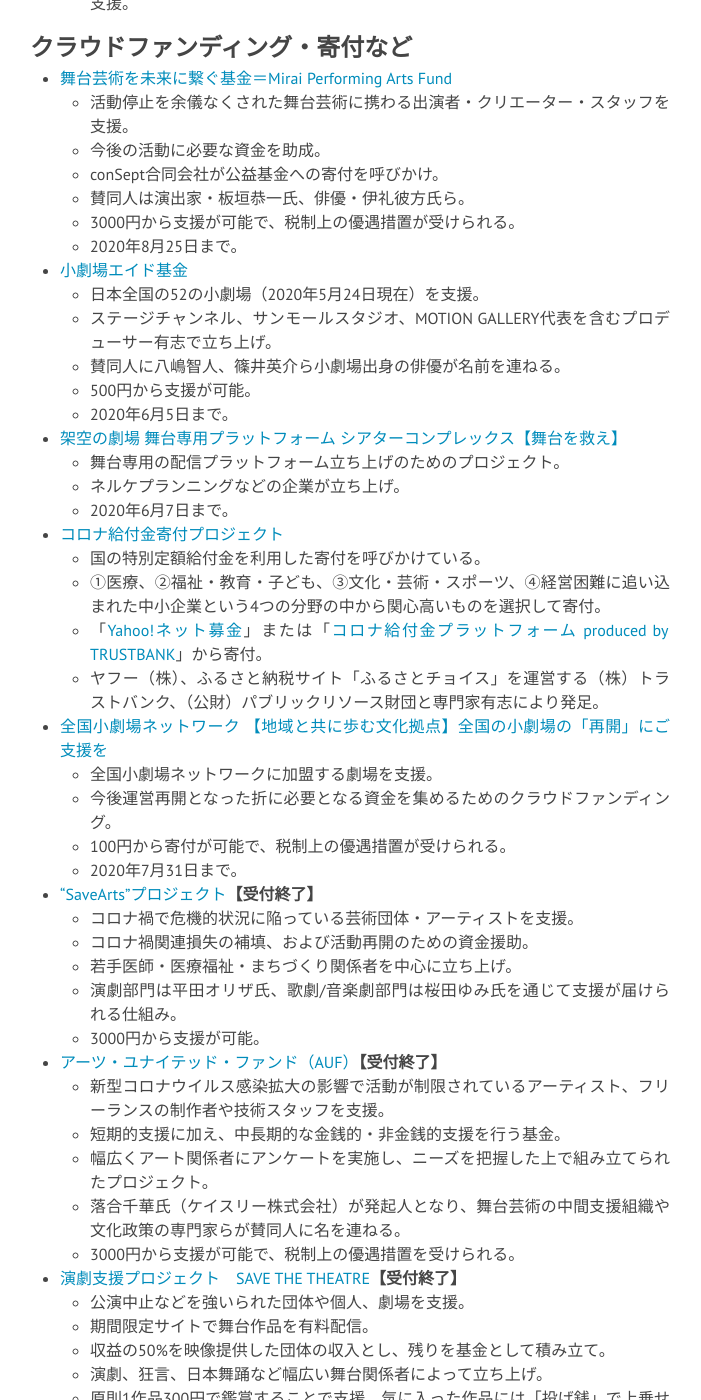
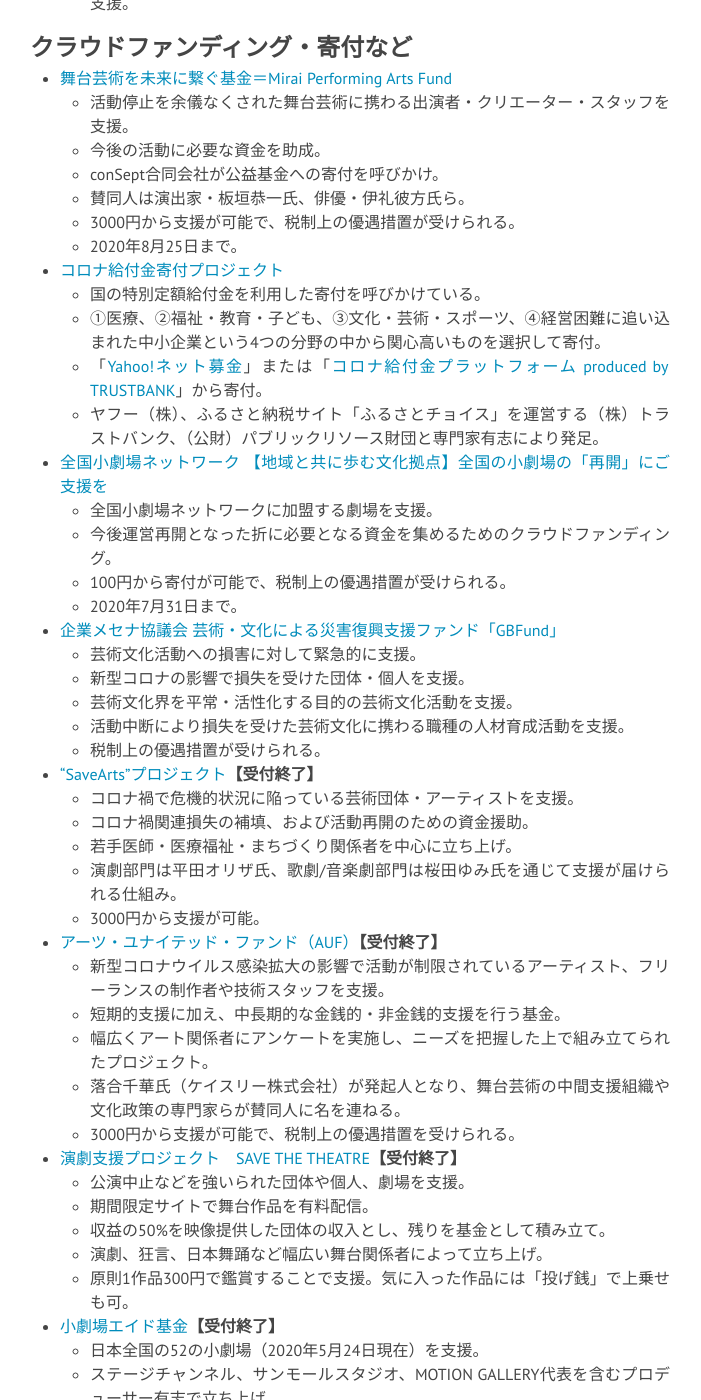
Before and after one commit to a-okuda/resources-for-artists, a Jekyll site: the page built from b_supporterts.md, in a window 1280 px wide and 1400 px high, scrolled down 1419 px. Shown: the whole window, without its empty margins (290-991 px from the left). Built offline with Jekyll 4.4.1, drawn with Linux system fonts in a browser that asks for light colours; nearby versions of some CDN libraries; some of the changed text lies outside the part shown.

Commit message:
Update b_supporterts.md

```diff
--- a/b_supporterts.md
+++ b/b_supporterts.md
@@ -40,17 +40,6 @@
 	* 賛同人は演出家・板垣恭一氏、俳優・伊礼彼方氏ら。
 	* 3000円から支援が可能で、税制上の優遇措置が受けられる。
 	* 2020年8月25日まで。
-* [小劇場エイド基金](https://motion-gallery.net/projects/shogekijo-aid?fbclid=IwAR2v4YVK3WYIhOrAySLHIPydeoQZ-JstRJZ04tBhmRFDHqLoT2EdxDHXawQ)
-	* 日本全国の52の小劇場（2020年5月24日現在）を支援。
-	* ステージチャンネル、サンモールスタジオ、MOTION GALLERY代表を含むプロデューサー有志で立ち上げ。
-	* 賛同人に八嶋智人、篠井英介ら小劇場出身の俳優が名前を連ねる。
-	* 500円から支援が可能。
-	* 2020年6月5日まで。
-
-* [架空の劇場 舞台専用プラットフォーム シアターコンプレックス【舞台を救え】](https://fanbeats.jp/collaboration/theater-complex?fbclid=IwAR2KNbt9_qxnTFcao3aFwdXdlXF8kgTEV4T9oFYXd2rWc6v5hB3S5cSbeuA)
-	* 舞台専用の配信プラットフォーム立ち上げのためのプロジェクト。
-	* ネルケプランニングなどの企業が立ち上げ。
-	* 2020年6月7日まで。
 
 * [コロナ給付金寄付プロジェクト](https://www.info.public.or.jp/corona-kifu)
 	* 国の特別定額給付金を利用した寄付を呼びかけている。
@@ -63,6 +52,13 @@
 	* 今後運営再開となった折に必要となる資金を集めるためのクラウドファンディング。
 	* 100円から寄付が可能で、税制上の優遇措置が受けられる。
 	* 2020年7月31日まで。
+
+* [企業メセナ協議会 芸術・文化による災害復興支援ファンド「GBFund」](https://culfun.mecenat.or.jp/grant/gbfund/h.html)
+	* 芸術文化活動への損害に対して緊急的に支援。
+	* 新型コロナの影響で損失を受けた団体・個人を支援。
+	* 芸術文化界を平常・活性化する目的の芸術文化活動を支援。
+	* 活動中断により損失を受けた芸術文化に携わる職種の人材育成活動を支援。
+	* 税制上の優遇措置が受けられる。
 
 * [“SaveArts”プロジェクト](https://readyfor.jp/projects/SaveArts)**【受付終了】**
 	* コロナ禍で危機的状況に陥っている芸術団体・アーティストを支援。
@@ -84,6 +80,16 @@
 	* 演劇、狂言、日本舞踊など幅広い舞台関係者によって立ち上げ。
 	* 原則1作品300円で鑑賞することで支援。気に入った作品には「投げ銭」で上乗せも可。
 
+* [小劇場エイド基金](https://motion-gallery.net/projects/shogekijo-aid?fbclid=IwAR2v4YVK3WYIhOrAySLHIPydeoQZ-JstRJZ04tBhmRFDHqLoT2EdxDHXawQ)**【受付終了】**
+	* 日本全国の52の小劇場（2020年5月24日現在）を支援。
+	* ステージチャンネル、サンモールスタジオ、MOTION GALLERY代表を含むプロデューサー有志で立ち上げ。
+	* 賛同人に八嶋智人、篠井英介ら小劇場出身の俳優が名前を連ねる。
+	* 500円から支援が可能。
+* [架空の劇場 舞台専用プラットフォーム シアターコンプレックス【舞台を救え】](https://fanbeats.jp/collaboration/theater-complex?fbclid=IwAR2KNbt9_qxnTFcao3aFwdXdlXF8kgTEV4T9oFYXd2rWc6v5hB3S5cSbeuA)**【受付終了】**
+	* 舞台専用の配信プラットフォーム立ち上げのためのプロジェクト。
+	* ネルケプランニング松田誠氏らが立ち上げ。
+
+
 ## 署名活動
 * [演劇は生きる力です。演劇緊急支援プロジェクト](https://www.change.org/p/政府-演劇は生きる力です-演劇緊急支援プロジェクト?utm_content=cl_sharecopy_21808360_ja-JP%3Av1&recruiter=1081876089&recruited_by_id=367797f0-8850-11ea-95d1-59891ccab7c3&utm_source=share_petition&utm_medium=copylink&utm_campaign=psf_combo_share_initial&utm_term=psf_combo_share_initial&fbclid=IwAR0kuKNMihhVdPIvsJ0LV-B7NQTMAZGOuTZ5HUj0UIvUxdIV8O9qxD5g4yE)
 	* 演劇団体への支援を求めるオンライン署名活動。
```
